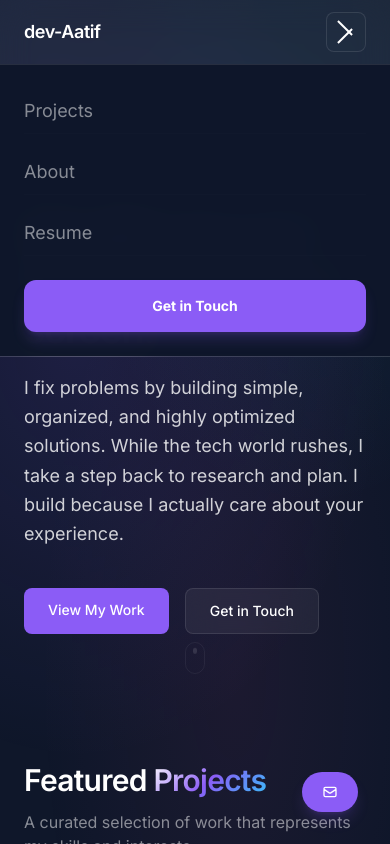
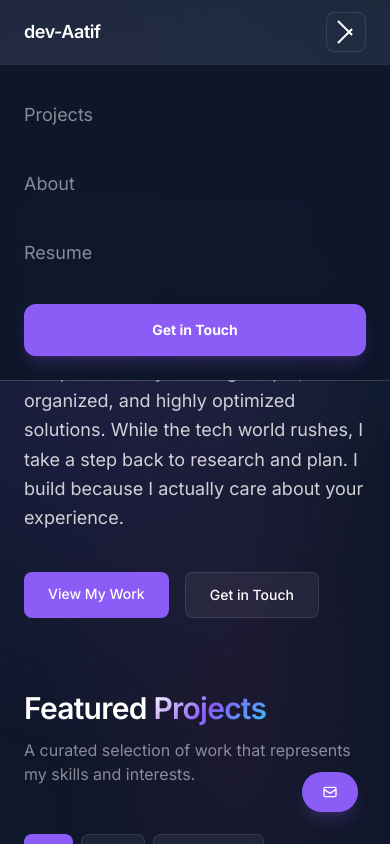
Before and after one commit to dev-Aatif/dev-portfolio, a Next.js app: page / in a window 390 px wide. Both pictures are taken after a click on the button "Open menu". Shown: the top 844 px of the page. Built offline with nearby package versions, Linux system fonts and the light colour scheme.

Commit message:
refactor: Adjust section paddings, update mobile navigation, optimize image loading, and refine component styling.

```diff
--- a/src/components/AboutMe.tsx
+++ b/src/components/AboutMe.tsx
@@ -9,7 +9,7 @@ import Image from "next/image";
 
 export default function AboutMe() {
   return (
-    <section id="about" className="relative z-10 py-24 px-6" aria-label="About me">
+    <section id="about" className="relative z-10 pt-12 pb-12 px-6" aria-label="About me">
       <div className="mx-auto max-w-[1200px]">
         <motion.div
           initial={{ opacity: 0, y: 20 }}
@@ -17,7 +17,7 @@ export default function AboutMe() {
           viewport={{ once: true, amount: 0.3 }}
           transition={{ duration: 0.5 }}
         >
-          <h2 className="text-3xl md:text-4xl font-semibold tracking-tight mb-12">
+          <h2 className="text-3xl md:text-4xl font-semibold tracking-tight mb-8">
             About <span className="gradient-text">Me</span>
           </h2>
 
@@ -26,7 +26,7 @@ export default function AboutMe() {
               {/* Avatar */}
               <div className="flex flex-col items-center gap-6">
                 <div
-                  className="w-48 h-48 md:w-64 md:h-64 rounded-2xl overflow-hidden border border-glass-border"
+                  className="w-48 h-48 md:w-64 md:h-64 rounded-2xl overflow-hidden border border-glass-border shadow-2xl"
                   style={{
                     background: "linear-gradient(135deg, rgba(139,92,246,0.2) 0%, rgba(56,189,248,0.15) 100%)",
                   }}
@@ -62,19 +62,19 @@ export default function AboutMe() {
               </div>
 
                <div className="space-y-5 text-primary/90">
-                 <p className="leading-relaxed">
+                 <p className="leading-relaxed text-lg">
                    I’m a developer who finds complex problems and fixes them by building
                    meticulously organized, optimized, and incredibly simple solutions.
                    While the tech world rushes to ship, I prioritize deep research and
                    planning to ensure the final product feels effortless for the user.
                  </p>
-                 <p className="leading-relaxed">
+                 <p className="leading-relaxed text-lg">
                    I specialize in building for the web, mobile, and desktop, with an obsession
                    for simplicity and performance. I spend most of my time optimizing what
                    others ignore, turning digital chaos into intuitive, chill experiences
                    that just work.
                  </p>
-                 <p className="leading-relaxed">
+                 <p className="leading-relaxed text-lg italic opacity-80">
                    Most of what I do is driven by the pure fulfillment of building something
                    right. I&apos;m currently open to new opportunities — let&apos;s build something
                    great (and simple) together.
@@ -84,28 +84,28 @@ export default function AboutMe() {
             </div>
 
             {/* Tech Stack — Full-width horizontal bar */}
-            <div className="mt-12 pt-8 border-t border-glass-border/30">
-              <div className="flex flex-col md:flex-row md:items-start gap-10">
-                <p className="text-[10px] text-primary/30 uppercase tracking-[0.3em] font-mono font-bold pt-1 shrink-0">
+            <div className="mt-12 pt-10 border-t border-glass-border/30">
+              <div className="flex flex-col lg:flex-row lg:items-start gap-10">
+                <p className="text-[12px] text-primary/40 uppercase tracking-[0.3em] font-mono font-bold pt-1 shrink-0">
                   Tech Stack
                 </p>
-                <div className="grid grid-cols-1 sm:grid-cols-3 gap-x-12 gap-y-6 flex-grow">
+                <div className="grid grid-cols-1 sm:grid-cols-3 gap-x-12 gap-y-10 flex-grow">
                   {[
                     { label: "Languages", tech: ["TypeScript", "JavaScript", "Python", "Kotlin", "SQL"] },
                     { label: "Frontend", tech: ["React", "Next.js", "Tailwind CSS", "Framer Motion"] },
                     { label: "Backend & Tools", tech: ["Node.js", "PostgreSQL", "Git", "Docker", "GitHub"] }
                   ].map((category) => (
-                    <div key={category.label} className="space-y-3">
-                      <p className="text-[10px] text-interactive font-bold uppercase tracking-wider opacity-60">
+                    <div key={category.label} className="space-y-4">
+                      <p className="text-[11px] text-interactive font-bold uppercase tracking-wider">
                         {category.label}
                       </p>
-                      <div className="flex flex-wrap gap-2">
+                      <div className="flex flex-wrap gap-2.5">
                         {category.tech.map((t) => (
                           <span
                             key={t}
-                            className="text-[12px] text-primary/90 whitespace-nowrap"
+                            className="px-3 py-1.5 text-[13px] font-medium text-primary/90 bg-surface/10 border border-glass-border/20 rounded-lg hover:border-interactive/40 hover:bg-interactive/5 transition-colors cursor-default"
                           >
-                            <span className="text-interactive/50 mr-1.5">•</span>{t}
+                            {t}
                           </span>
                         ))}
                       </div>
--- a/src/components/Hero.tsx
+++ b/src/components/Hero.tsx
@@ -10,7 +10,7 @@ export default function Hero() {
   return (
     <section
       id="hero"
-      className="relative z-10 pt-44 pb-20 flex items-center justify-center px-6"
+      className="relative z-10 pt-40 pb-12 flex items-center justify-center px-6"
       aria-label="Introduction"
     >
       <div className="max-w-[1200px] w-full">
@@ -68,13 +68,6 @@ export default function Hero() {
             </a>
           </motion.div>
         </motion.div>
-
-        {/* Scroll Indicator — pure CSS, no Framer repeat animation */}
-        <div className="absolute bottom-10 left-1/2 -translate-x-1/2 opacity-40">
-          <div className="w-5 h-8 rounded-full border border-secondary/30 flex items-start justify-center p-1.5">
-            <div className="w-1 h-1.5 rounded-full bg-secondary/60 animate-bounce" />
-          </div>
-        </div>
       </div>
     </section>
   );
--- a/src/components/Navbar.tsx
+++ b/src/components/Navbar.tsx
@@ -91,28 +91,32 @@ export default function Navbar() {
             animate={{ opacity: 1, height: "auto" }}
             exit={{ opacity: 0, height: 0 }}
             transition={{ duration: 0.2 }}
-            className="md:hidden overflow-hidden bg-base/98 backdrop-blur-xl border-t border-glass-border"
+            className="md:hidden overflow-hidden bg-base/98 backdrop-blur-xl border-t border-glass-border relative z-[60]"
           >
             <div className="p-6 flex flex-col gap-4">
               {navLinks.map((link) => (
-                <a
+                <button
                   key={link.href}
-                  href={link.href}
-                  onClick={() => setMobileOpen(false)}
-                  className="text-lg text-secondary hover:text-primary transition-colors py-2 border-b border-glass-border/10 last:border-0"
+                  onClick={() => {
+                    window.location.hash = link.href;
+                    setMobileOpen(false);
+                  }}
+                  className="text-left text-lg text-secondary hover:text-primary transition-colors py-3 border-b border-glass-border/10 last:border-0"
                   aria-label={`Navigate to ${link.label}`}
                 >
                   {link.label}
-                </a>
+                </button>
               ))}
-              <a
-                href="#contact"
-                onClick={() => setMobileOpen(false)}
+              <button
+                onClick={() => {
+                  window.location.hash = "#contact";
+                  setMobileOpen(false);
+                }}
                 className="mt-2 text-center px-4 py-4 text-sm font-bold rounded-xl bg-interactive text-white hover:bg-interactive-hover transition-all active:scale-95 shadow-lg shadow-interactive/20"
                 aria-label="Get in touch"
               >
                 Get in Touch
-              </a>
+              </button>
             </div>
           </motion.div>
         )}
--- a/src/components/ProjectCard.tsx
+++ b/src/components/ProjectCard.tsx
@@ -29,6 +29,7 @@ export default function ProjectCard({ project }: ProjectCardProps) {
             src={project.image}
             alt={project.title}
             fill
+            unoptimized
             className="object-cover transition-transform duration-700 group-hover:scale-110"
           />
         ) : (
@@ -86,10 +87,6 @@ export default function ProjectCard({ project }: ProjectCardProps) {
           </div>
         </div>
 
-        <p className="text-secondary leading-relaxed mb-6 italic">
-          &quot;{project.description}&quot;
-        </p>
-
         {/* Compact Detailed Sections */}
         <div className="space-y-4 pt-4 border-t border-glass-border/30">
           {[
@@ -110,11 +107,11 @@ export default function ProjectCard({ project }: ProjectCardProps) {
         </div>
 
         {/* Tags */}
-        <div className="mt-6 flex flex-wrap gap-1.5">
+        <div className="mt-6 flex flex-wrap gap-2">
           {project.tags.map((tag) => (
             <span
               key={tag}
-              className="px-3 py-1 text-[10px] font-mono rounded-lg bg-base-light/50 text-primary/80 border border-glass-border/40"
+              className="px-4 py-1.5 text-[11px] font-bold rounded-xl bg-interactive/10 text-interactive border border-interactive/20 shadow-sm"
             >
               {tag}
             </span>
--- a/src/components/ProjectsGrid.tsx
+++ b/src/components/ProjectsGrid.tsx
@@ -18,7 +18,7 @@ export default function ProjectsGrid() {
       : projects.filter((p) => p.category === activeFilter);
 
   return (
-    <section id="projects" className="relative z-10 pt-12 pb-24 px-6" aria-label="Projects">
+    <section id="projects" className="relative z-10 pt-6 pb-6 px-6" aria-label="Projects">
       <div className="mx-auto max-w-[1200px]">
         {/* Section Header — one single fade-in */}
         <motion.div
--- a/src/components/RecruiterAccess.tsx
+++ b/src/components/RecruiterAccess.tsx
@@ -47,7 +47,7 @@ const links = [
 
 export default function RecruiterAccess() {
   return (
-    <section id="resume" className="relative z-10 py-24 px-6" aria-label="Quick access links for recruiters">
+    <section id="resume" className="relative z-10 pt-6 pb-24 px-6" aria-label="Quick access links for recruiters">
       <div className="mx-auto max-w-[1200px]">
         <motion.div
           initial={{ opacity: 0, y: 20 }}
```
